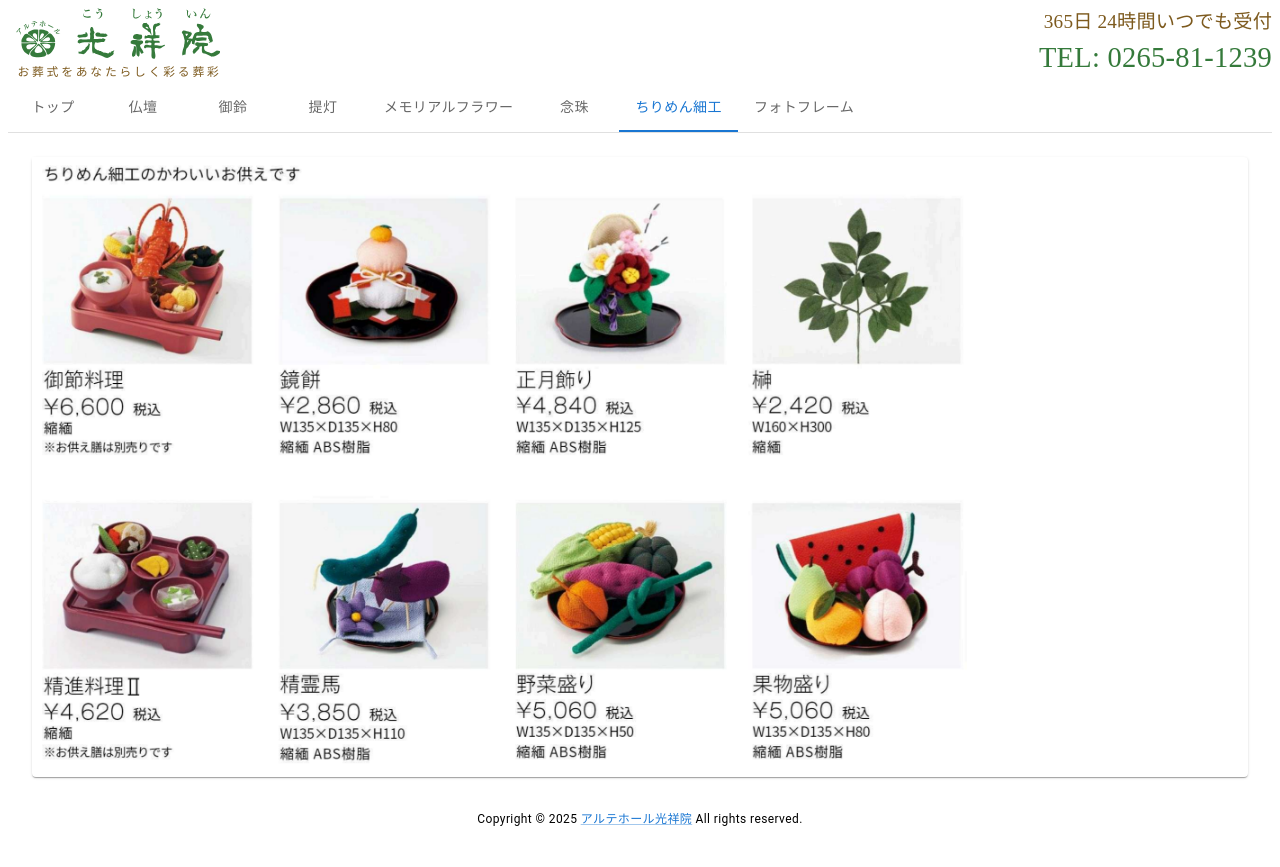
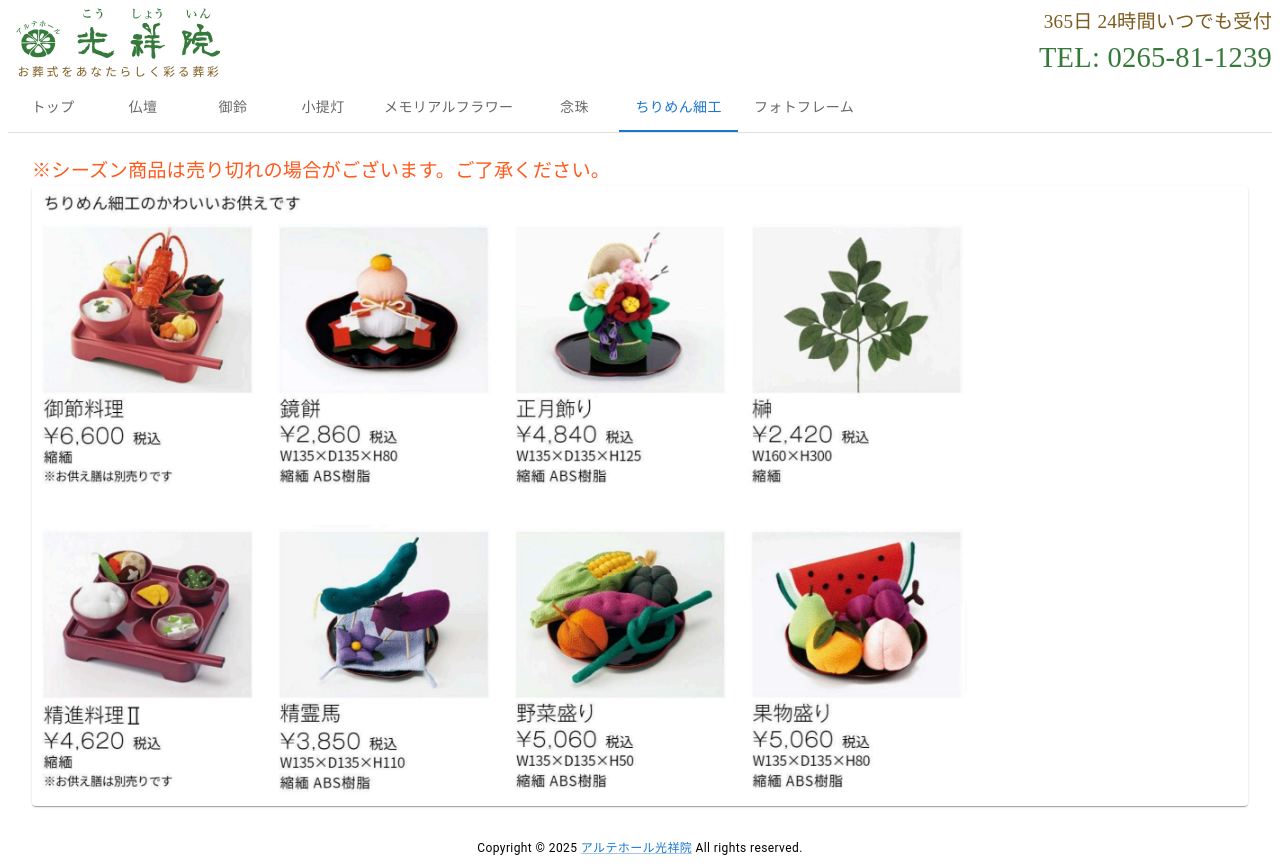
Before and after one commit to n-nob-at-GitHub/external-arte-hall-koushoin, a Next.js app in the folder simple-arte-homepage/: page / in a window 1280 px wide. Both pictures are taken after a click on the tab "ちりめん細工". Before the commit the page ends 838 px from the top, so only its background shows below. Built offline with nearby package versions, Linux system fonts and the light colour scheme.

Commit message:
簡易ホームページ追加対応（文言追加, 修正）

```diff
--- a/simple-arte-homepage/src/components/ChirimenCrafts.tsx
+++ b/simple-arte-homepage/src/components/ChirimenCrafts.tsx
@@ -3,6 +3,7 @@ import Image from 'next/image'
 import {
   Grid,
   Paper,
+  Typography,
 } from '@mui/material'
 import image154 from '@/images/154.png'
 
@@ -20,11 +21,21 @@ const ChirimenCrafts = () => {
     </Grid>
   )
   return (
-    <Paper>
+    <>
+      <Typography noWrap sx={{
+        fontFamily: '游明朝, Yu Mincho, Noto Serif JP',
+        color: '#ff5a1e',
+        fontSize: 'calc(0.4em + 1.0vw)',
+        textAlign: 'left'
+      }}>
+        ※シーズン商品は売り切れの場合がございます。ご了承ください。
+      </Typography>
+          <Paper>
       <Grid container spacing={ 2 }>
         { imagesContainer }
       </Grid>
     </Paper>
+    </>
   )
 }
 
--- a/simple-arte-homepage/src/components/Contents.tsx
+++ b/simple-arte-homepage/src/components/Contents.tsx
@@ -54,7 +54,7 @@ const Contents = () => {
           <Tab label='トップ' { ...a11yProps(0) } />
           <Tab label='仏壇' { ...a11yProps(1) } />
           <Tab label='御鈴' { ...a11yProps(2) } />
-          <Tab label='提灯' { ...a11yProps(3) } />
+          <Tab label='小提灯' { ...a11yProps(3) } />
           <Tab label='メモリアルフラワー' { ...a11yProps(4) } />
           <Tab label='念珠' { ...a11yProps(5) } />
           <Tab label='ちりめん細工' { ...a11yProps(6) } />
```
